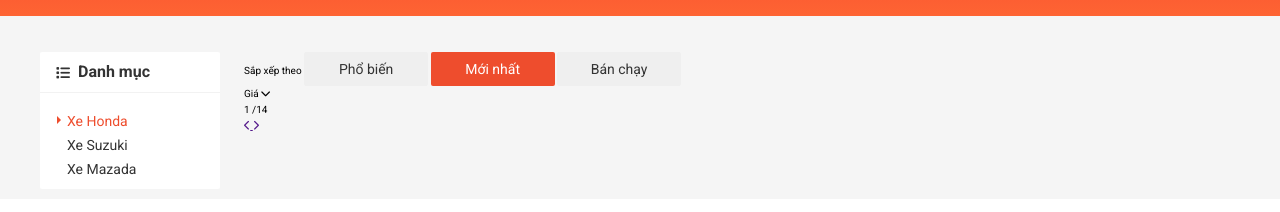
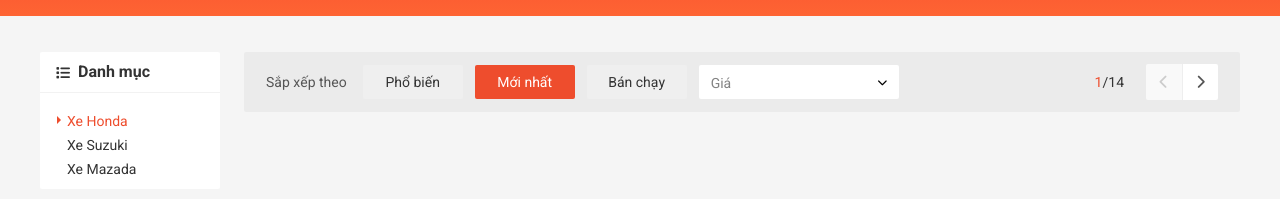
Before and after one commit to Quandna/CloneShope, a plain HTML site: page index.html in a window 1280 px wide. Shown: the part 104-316 px from the top of the page. Drawn offline with nearby package versions, Linux system fonts and the light colour scheme.

Commit message:
Css
Sắp xếp , lọc sản phẩm, nút chuyển trang

```diff
--- a/assets/css/base.css
+++ b/assets/css/base.css
@@ -144,3 +144,59 @@ html {
     cursor: default;
     background-color: #c3c3c3;
 }
+
+/* Selection */
+.select-input {
+    position: relative;
+    height: 34px;
+    padding: 0 12px;
+    border-radius: 2px;
+    min-width: 200px;
+    background-color: var(--white-color);
+    display: flex;
+    justify-content: space-between;
+    align-items: center;
+
+}
+
+.select-input__label {
+    font-size: 1.4rem;
+}
+
+.select-input__icon {
+    font-size: 1.4rem;
+    color: rgb(131, 131, 131);
+    position: relative;
+    top: 1px;
+}
+
+.select-input:hover .select-input__list {
+    display: block;
+}
+
+
+.select-input__list {
+    position: absolute;
+    left: 0;
+    right: 0;
+    top: 22px;
+    border-radius: 2px;
+    background-color: var(--white-color);
+    padding: 8px 16px;
+    list-style: none;
+    display: none;
+}
+
+
+
+.selec-input__link {
+    font-size: 1.4rem;
+    color: var(--text-color);
+    text-decoration: none;
+    display: block;
+    padding: 4px 0;
+}
+
+.selec-input__link:hover {
+    color: var(--primary-color);
+}
--- a/assets/css/main.css
+++ b/assets/css/main.css
@@ -931,3 +931,73 @@
 }
 
 /* Home sort of filter */
+.home-filter {
+
+    display: flex;
+    align-items: center;
+    padding: 12px 22px;
+    border-radius: 2px;
+    background-color: rgba(0, 0, 0, 0.04);
+}
+
+.home-filter__label {
+    font-size: 1.4rem;
+    color: #555;
+    margin-right: 16px;
+}
+
+.home-filter__btn {
+    margin-right: 12px;
+    min-width: 100px;
+}
+
+.home-filter__page {
+    display: flex;
+    align-items: center;
+    margin-left: auto;
+}
+
+.home-filter__page-num {
+    font-size: 1.4rem;
+    color: var(--text-color);
+    margin-right: 22px;
+}
+
+.home-filter__page-current {
+    color: var(--primary-color);
+}
+
+.home-filter__page-control {
+    border-radius: 2px;
+    overflow: hidden;
+    display: flex;
+    width:72px;
+    height: 36px;
+}
+
+
+.home-filter__page-btn {
+    display:flex;
+    background-color: var(--white-color);
+    flex:1;
+    text-decoration: none;
+}
+
+.home-filter__page-btn--disable {
+    background-color: #f9f9f9;
+    cursor: default;
+}
+
+.home-filter__page-btn--disable .home-filter__page-icon {
+    color: #ccc;
+}
+
+.home-filter__page-btn:first-child {
+    border-right: 1px solid #eee;
+}
+
+.home-filter__page-icon {
+    margin: auto;
+    font-size: 1.4rem;
+    color: #555;
+}
--- a/index.html
+++ b/index.html
@@ -309,27 +309,36 @@
                     <div class="grid__column-10">
                         <div class="home-filter">
                             <span class="home-filter__label">Sắp xếp theo</span>
-                            <button class="btn">Phổ biến</button>
-                            <button class="btn btn--primary">Mới nhất</button>
-                            <button class="btn">Bán chạy</button>
+                            <button class="home-filter__btn btn">Phổ biến</button>
+                            <button class="home-filter__btn btn btn--primary">Mới nhất</button>
+                            <button class="home-filter__btn btn">Bán chạy</button>
 
                             <div class="select-input">
-                                <span class="select-input__label">Giá</span>
+                                <span class="select-input__icon select-input__label">Giá</span>
                                 <i class="fas fa-chevron-down"></i>
+
+                                <!-- list option -->
+                                <ul class="select-input__list">
+                                    <li class="selec-input__item">
+                                        <a href="" class="selec-input__link">Giá thấp đến cao</a>
+                                    </li>
+                                    <li class="selec-input__item">
+                                        <a href="" class="selec-input__link">Giá cao đến thấp</a>
+                                    </li>
+                                </ul>
                             </div>
 
                             <div class="home-filter__page">
                                 <span class="home-filter__page-num">
-                                    <span class="home-filter__page-current">1</span>
-                                    /14
+                                    <span class="home-filter__page-current">1</span>/14
                                 </span>
 
                                 <div class="home-filter__page-control">
-                                    <a href="" class="home-filter__page-btn">
-                                        <i class="fas fa-chevron-left"></i>
+                                    <a href="" class="home-filter__page-btn home-filter__page-btn--disable">
+                                        <i class="home-filter__page-icon fas fa-chevron-left"></i>
                                     </a>
                                     <a href="" class="home-filter__page-btn">
-                                        <i class="fas fa-chevron-right"></i>
+                                        <i class="home-filter__page-icon fas fa-chevron-right"></i>
                                     </a>
                                 </div>
                             </div>
```
